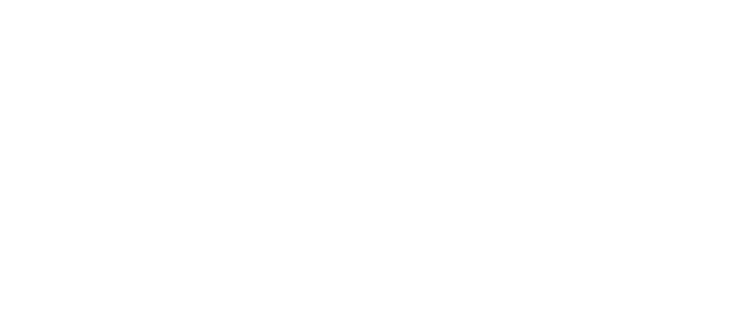
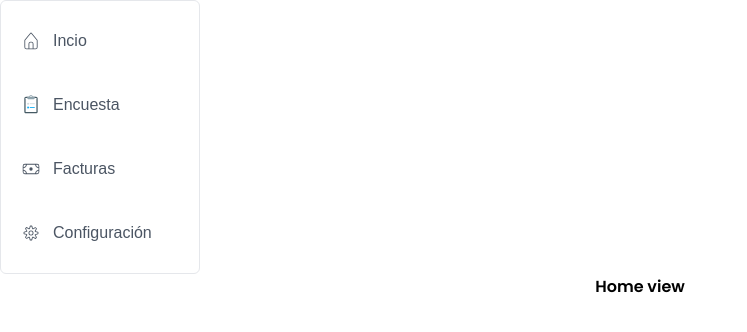
Before and after one commit to judisarodev/menusdeliciososfrontend, a React (Create React App) app: page /panel in a window 1280 px wide. Before the commit this address had no page. Shown: the top 332 px of the page, without its empty margins (0-747 px from the left). Built offline with nearby package versions, Linux system fonts and the light colour scheme; the HTML template or start-up script is replaced by a standard one; a web font is replaced by a local one.

Commit message:
Se agrega menú de panel administrativo

```diff
--- a/src/App.js
+++ b/src/App.js
@@ -1,15 +1,16 @@
 import './App.css';
 import { PrimeReactProvider } from 'primereact/api';
-
+import 'primereact/resources/themes/saga-blue/theme.css';  // Importa el tema de PrimeReact
+import 'primereact/resources/primereact.min.css';         // Importa los estilos de PrimeReact
+import 'primeicons/primeicons.css';                       // Importa los estilos de PrimeIcons
 import { Home } from './landing/pages/home/Home';
 import "primereact/resources/themes/lara-light-cyan/theme.css";
 import { BrowserRouter, Route, Routes } from 'react-router-dom';
 import { Login } from './backoffice/pages/login/Login';
+import { Panel } from './backoffice/pages/panel/Panel';
 
 
 function App() {
-
-
 
   return (
     <PrimeReactProvider>
@@ -19,6 +20,7 @@
             <Route path='/' element={<Home />}/>
             <Route path='/login' element={<Login />}/>
             <Route path='/terms' element={'Términos'}/>
+            <Route path='/panel' element={<Panel />}/>
           </Routes>
         </BrowserRouter>
       </div>
--- /dev/null
+++ b/src/backoffice/pages/home/Home.js
@@ -0,0 +1,10 @@
+import React from "react";
+import './home.scss';
+
+const Home = () => {
+    return(<>
+        Home view
+    </>);
+}
+
+export { Home };
--- /dev/null
+++ b/src/backoffice/pages/home/home.scss
@@ -0,0 +1 @@
+@import './../../../styles/variables';
--- a/src/backoffice/pages/login/Login.js
+++ b/src/backoffice/pages/login/Login.js
@@ -89,7 +89,7 @@
                     <p>Acepto los <span onClick={() => navigate('/terms')}>términos y condiciones</span> para el tratamiento de datos personales.</p>
                 </div>
             </div>}
-            <Button label="Siguiente" severity="primary" />
+            <Button label="Siguiente" severity="primary" onClick={() => navigate('/panel')} />
         </div>
     </div>);
 }
--- /dev/null
+++ b/src/backoffice/pages/panel/Panel.js
@@ -0,0 +1,44 @@
+import React, { useState } from "react";
+import './panel.scss';
+import { Menu } from 'primereact/menu';
+import { CiHome } from "react-icons/ci";
+import { FcSurvey } from "react-icons/fc";
+import { CiMoneyBill } from "react-icons/ci";
+import { CiSettings } from "react-icons/ci";
+import { Home } from "../home/Home";
+const Panel = () => {
+
+    const homeView = <Home />;
+    const surveyView = "Survey";
+    const billView = "Bills";
+    const settingsView = "settings";
+
+    const [view, setView] = useState(homeView);
+
+    const menuItems = [{
+        label: 'Incio',
+        icon: <CiHome size={20}/>,
+        command: () => setView(homeView),
+    }, {
+        label: 'Encuesta',
+        icon: <FcSurvey size={20}/>,
+        command: () => setView(surveyView),
+    }, {
+        label: 'Facturas',
+        icon: <CiMoneyBill size={20}/>,
+        command: () => setView(billView),
+    }, {
+        label: 'Configuración',
+        icon: <CiSettings size={20}/>,
+        command: () => setView(settingsView),
+    }];
+
+    return(<>
+        <div className="backoffice-menu">
+            <Menu model={menuItems} />
+            {view}
+        </div>
+    </>);
+}
+
+export { Panel };
--- /dev/null
+++ b/src/backoffice/pages/panel/panel.scss
@@ -0,0 +1,4 @@
+@import './../../../styles/variables';
+.backoffice-menu .p-menuitem-text{
+    margin: 12px;
+}
--- a/src/landing/pages/home/Home.js
+++ b/src/landing/pages/home/Home.js
@@ -11,7 +11,6 @@
 import { FakView } from '../../components/fak/Fak';
 import { Menu } from './../../components/menu/Menu';
 import './home.scss';
-
 import blockImage1 from './../../../assets/home/cooking.jpg';
 import blockImage2 from './../../../assets/home/usage.jpg';
 import menu1 from './../../../assets/home/menu1.jpg';
```
